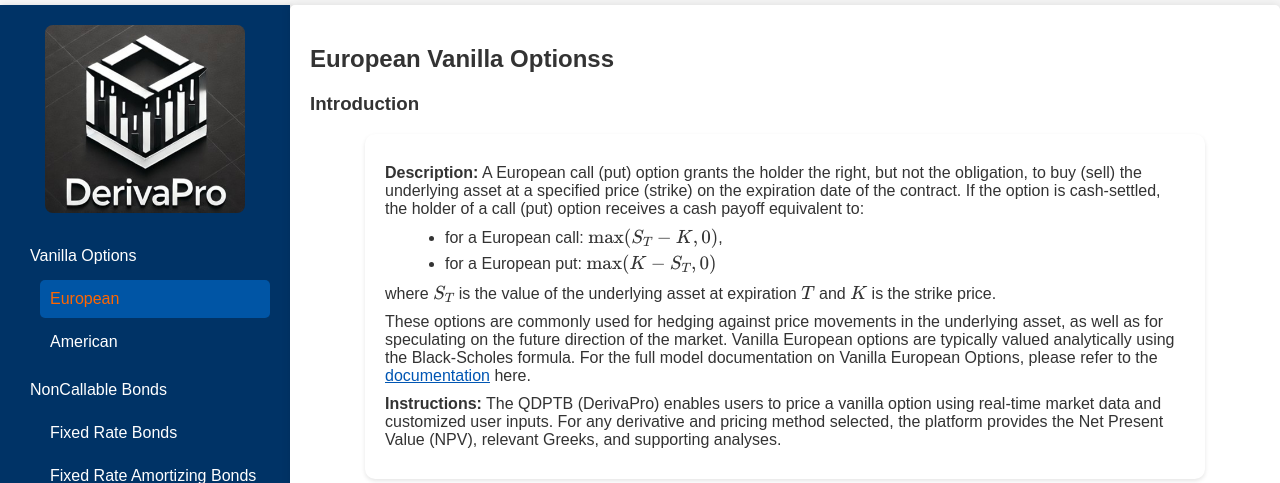
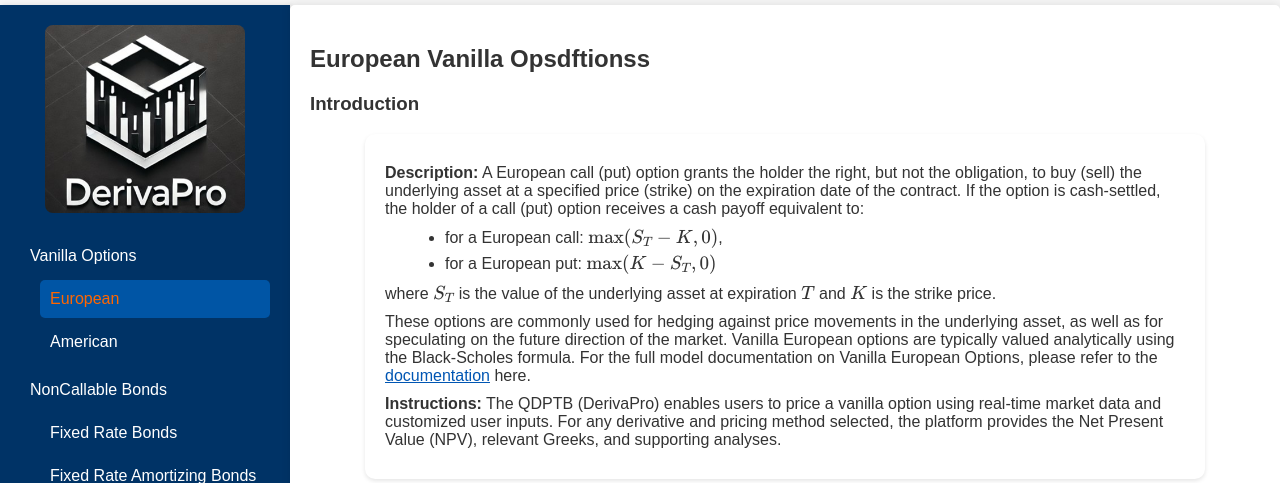
Before and after one commit to derivapro/derivapro-v1, a Flask app: page /vanilla-options/european in a window 1280 px wide. Shown: the part 55-538 px from the top of the page. Run offline with Flask 2, Linux system fonts and the light colour scheme; some libraries are stand-ins or nearby versions.

Commit message:
Add changes

```diff
--- a/derivapro/templates/european_options.html
+++ b/derivapro/templates/european_options.html
@@ -1,7 +1,7 @@
 {% extends "base.html" %}
 
 {% block content %}
-<h2>European Vanilla Optionss</h2>
+<h2>European Vanilla Opsdftionss</h2>
 
 <h3>Introduction</h3>
 
```
